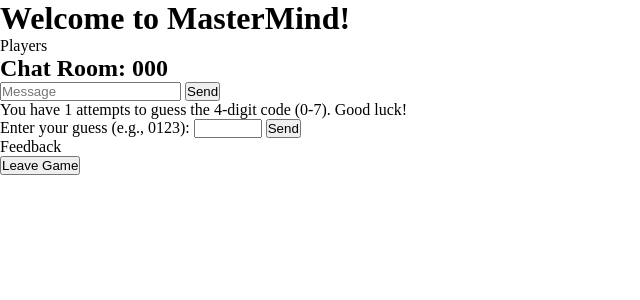
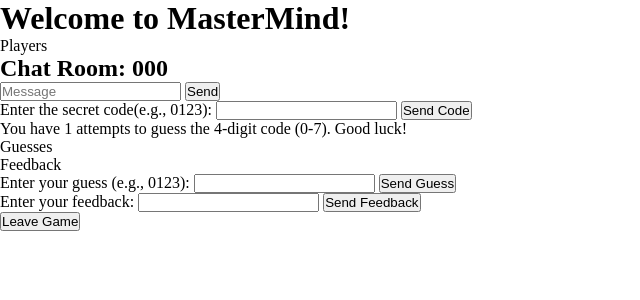
Before and after one commit to franciscobortega/mastermind, a Flask app: template templates/multiplayer-game.html in a window 1280 px wide. Shown: the top 300 px of the page, without its empty margins (0-640 px from the left). Run offline with Flask 3, Linux system fonts and the light colour scheme; the template is opened without the code that fills it: most values are stand-ins (such as "Sample title", 1, 10 or a date in 2020); some libraries are stand-ins or nearby versions.

Commit message:
Added input and event emitters for multiplayer game inputs

```diff
--- a/app.py
+++ b/app.py
@@ -176,7 +176,8 @@
         session["room"] = room
         session["name"] = name
 
-        return redirect(url_for('load_lobby'))
+        # return redirect(url_for('load_lobby'))
+        return redirect(url_for('load_game_room'))
 
     return render_template('index.html')
 
@@ -219,7 +220,7 @@
     print("the redirected room is: ", room)
     if room is None or session.get("name") is None or room not in rooms:
         return redirect(url_for('home_screen'))
-    return render_template("multiplayer-game.html", code=room)
+    return render_template("multiplayer-game.html", num_attempts=num_attempts, code=room)
 
 @app.route('/lobby')
 def load_lobby():
--- a/static/js/multiplayer.js
+++ b/static/js/multiplayer.js
@@ -38,12 +38,34 @@
 };
 
 /**
- * Sends a move to the server using WebSocket.
+ * Sends the secret code to the server using WebSocket.
  */
 const sendMove = () => {
-  const moveInput = document.getElementById("guess-input");
+  const codeInput = document.getElementById("secret-input");
 
-  if (moveInput.value === "") return;
-  socket.emit("player_move", { move: moveInput.value });
-  moveInput.value = "";
+  if (codeInput.value === "") return;
+  socket.emit("secret_code", { code: codeInput.value });
+  codeInput.value = "";
 };
+
+/**
+ * Sends a guess to the server using WebSocket.
+ */
+const sendGuess = () => {
+  const guessInput = document.getElementById("guess-input");
+
+  if (guessInput.value === "") return;
+  socket.emit("guess", { guess: guessInput.value });
+  guessInput.value = "";
+};
+
+/**
+ * Sends feedback to the server using WebSocket.
+ */
+const sendFeedback = () => {
+  const feedbackInput = document.getElementById("feedback-input");
+
+  if (feedbackInput.value === "") return;
+  socket.emit("feedback", { feedback: feedbackInput.value });
+  feedbackInput.value = "";
+};
--- a/templates/multiplayer-game.html
+++ b/templates/multiplayer-game.html
@@ -22,29 +22,44 @@
     </div>
   </div>
 </div>
+
+<form id="secret-form">
+  <label for="secret-input">Enter the secret code(e.g., 0123): </label>
+  <input type="number" name="secret" id="secret-input" required />
+  <button type="button" name="secret" id="secret-btn" onclick="sendMove()">
+    Send Code
+  </button>
+</form>
+
 <p>
   You have {{num_attempts}} attempts to guess the 4-digit code (0-7). Good luck!
 </p>
-<form id="guess-form">
-  <label for="guess-input">Enter your guess (e.g., 0123): </label>
-  <input type="hidden" id="secret-code" name="secret_code" value="{{ code }}" />
-  <input
-    type="number"
-    name="guess"
-    id="guess-input"
-    min="0000"
-    max="7777"
-    required
-  />
-  <button type="button" name="guess" id="guess-btn" onclick="sendMove()">
-    Send
-  </button>
-</form>
+
 <div>
+  <ul class="guesses-container">
+    <li class="guesses">Guesses</li>
+  </ul>
   <ul class="feedback-container">
     <li class="feedback">Feedback</li>
   </ul>
 </div>
+
+<form id="guess-form">
+  <label for="guess-input">Enter your guess (e.g., 0123): </label>
+  <input type="number" name="guess" id="guess-input" required />
+  <button type="button" name="guess" id="guess-btn" onclick="sendMove()">
+    Send Guess
+  </button>
+</form>
+
+<form id="feedback-form">
+  <label for="feedback-input">Enter your feedback: </label>
+  <input type="text" name="feedback" id="feedback-input" required />
+  <button type="button" name="feedback" id="feedback-btn" onclick="sendMove()">
+    Send Feedback
+  </button>
+</form>
+
 <form action="/">
   <input type="submit" value="Leave Game" />
 </form>
```
